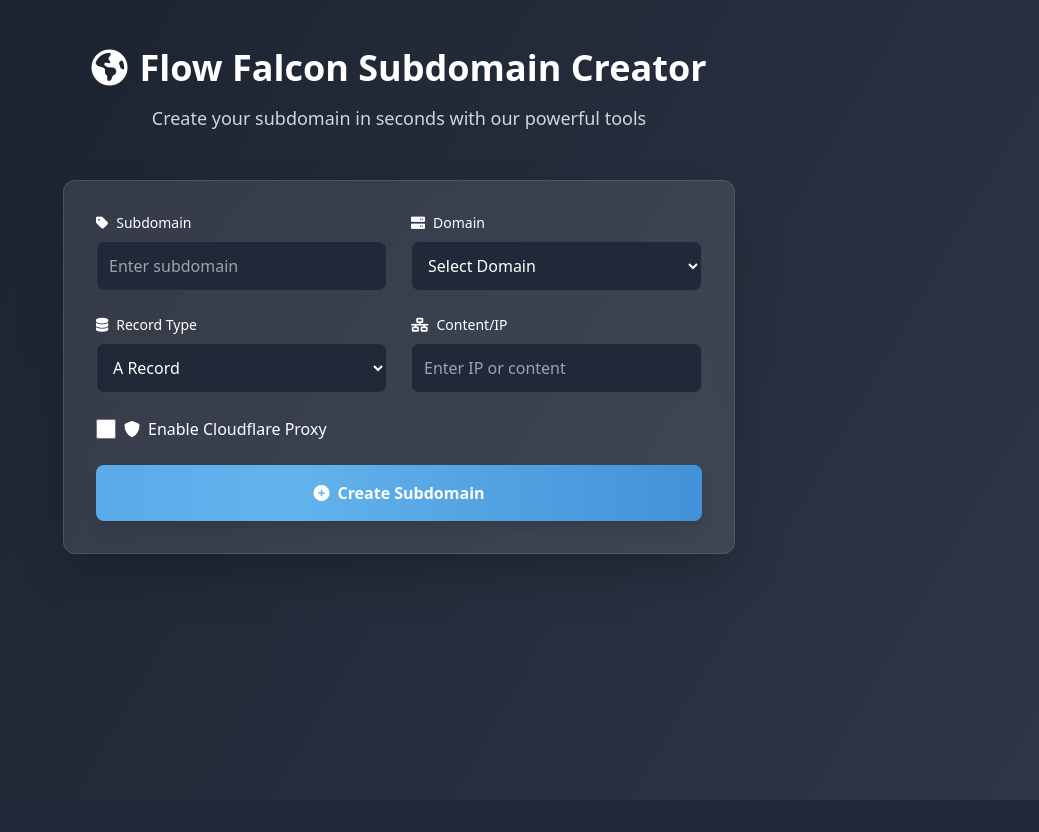
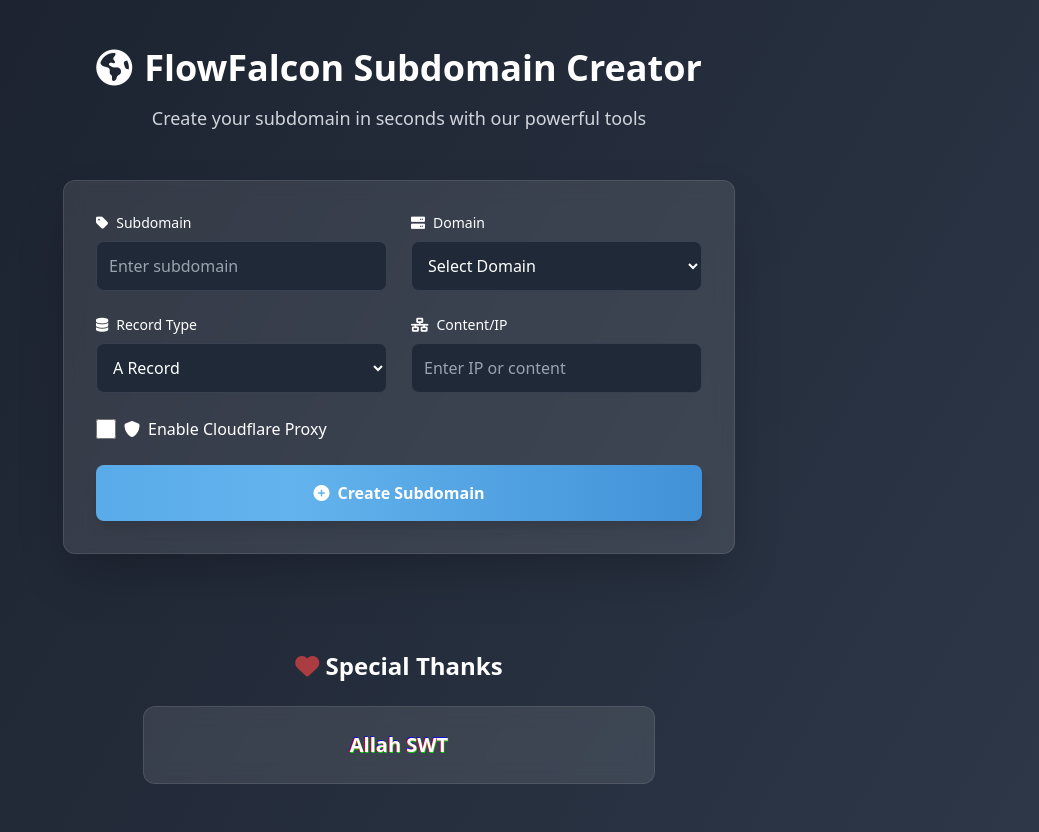
Before and after one commit to FlowFalcon/Subdomain-Generator, a Flask app: page / in a window 1280 px wide. Shown: the whole page, without its empty margins (241-1280 px from the left). Before the commit the page ends 800 px from the top, so only its background shows below. Run offline with Flask 2, Linux system fonts and the light colour scheme.

Commit message:
Add files via upload

```diff
--- a/templates/index.html
+++ b/templates/index.html
@@ -31,6 +31,55 @@
            50% { background-position: 100% 50%; }
            100% { background-position: 0% 50%; }
        }
+         .glitch-text {
+       text-shadow: 0.05em 0 0 rgba(255,0,0,0.75),
+                    -0.025em -0.05em 0 rgba(0,255,0,0.75),
+                    0.025em 0.05em 0 rgba(0,0,255,0.75);
+       animation: glitch 500ms infinite;
+   }
+
+   @keyframes glitch {
+       0% {
+           text-shadow: 0.05em 0 0 rgba(255,0,0,0.75),
+                       -0.05em -0.025em 0 rgba(0,255,0,0.75),
+                       -0.025em 0.05em 0 rgba(0,0,255,0.75);
+       }
+       14% {
+           text-shadow: 0.05em 0 0 rgba(255,0,0,0.75),
+                       -0.05em -0.025em 0 rgba(0,255,0,0.75),
+                       -0.025em 0.05em 0 rgba(0,0,255,0.75);
+       }
+       15% {
+           text-shadow: -0.05em -0.025em 0 rgba(255,0,0,0.75),
+                       0.025em 0.025em 0 rgba(0,255,0,0.75),
+                       -0.05em -0.05em 0 rgba(0,0,255,0.75);
+       }
+       49% {
+           text-shadow: -0.05em -0.025em 0 rgba(255,0,0,0.75),
+                       0.025em 0.025em 0 rgba(0,255,0,0.75),
+                       -0.05em -0.05em 0 rgba(0,0,255,0.75);
+       }
+       50% {
+           text-shadow: 0.025em 0.05em 0 rgba(255,0,0,0.75),
+                       0.05em 0 0 rgba(0,255,0,0.75),
+                       0 -0.05em 0 rgba(0,0,255,0.75);
+       }
+       99% {
+           text-shadow: 0.025em 0.05em 0 rgba(255,0,0,0.75),
+                       0.05em 0 0 rgba(0,255,0,0.75),
+                       0 -0.05em 0 rgba(0,0,255,0.75);
+       }
+       100% {
+           text-shadow: -0.025em 0 0 rgba(255,0,0,0.75),
+                       -0.025em -0.025em 0 rgba(0,255,0,0.75),
+                       -0.025em -0.05em 0 rgba(0,0,255,0.75);
+       }
+   }
+
+   .digital-text {
+       font-family: 'Courier New', monospace;
+       letter-spacing: 2px;
+      }
    </style>
 </head>
 <body class="gradient-bg min-h-screen">
@@ -38,7 +87,7 @@
        <!-- Header -->
        <div class="text-center mb-12">
            <h1 class="text-4xl font-bold text-white mb-4">
-               <i class="fas fa-globe-americas mr-3"></i>Flow Falcon Subdomain Creator
+               <i class="fas fa-globe-americas mr-3"></i>FlowFalcon Subdomain Creator
            </h1>
            <p class="text-gray-300 text-lg">Create your subdomain in seconds with our powerful tools</p>
        </div>
@@ -117,7 +166,61 @@
        </div>
    </div>
 
+<div class="container mx-auto px-4 py-12">
+   <div class="text-center">
+       <h2 class="text-2xl font-bold text-white mb-6">
+           <i class="fas fa-heart text-red-500 animate-pulse"></i> Special Thanks
+       </h2>
+       <div class="glass-effect rounded-xl p-6 max-w-lg mx-auto">
+           <div class="text-white text-xl font-bold">
+               <div id="changing-text" class="glitch-text"></div>
+           </div>
+       </div>
+   </div>
+</div>
+
    <script>
+      const names = [
+       "Allah SWT",
+       "My Self FlowFalcon"
+   ];
+
+   let currentIndex = 0;
+   const changingText = document.getElementById('changing-text');
+
+   function updateText() {
+       // Efek menghapus
+       changingText.style.opacity = '0';
+       setTimeout(() => {
+           // Ganti teks
+           changingText.textContent = names[currentIndex];
+           // Efek muncul
+           changingText.style.opacity = '1';
+
+           // Update index
+           currentIndex = (currentIndex + 1) % names.length;
+       }, 500);
+   }
+
+   // Set opacity transition
+   changingText.style.transition = 'opacity 0.5s ease-in-out';
+
+   // Initial text
+   changingText.textContent = names[0];
+
+   // Update setiap 3 detik
+   setInterval(updateText, 3000);
+
+   // Tambahkan efek hover
+   changingText.addEventListener('mouseover', () => {
+       changingText.style.transform = 'scale(1.1)';
+       changingText.style.textShadow = '0 0 10px rgba(255,255,255,0.8)';
+   });
+
+   changingText.addEventListener('mouseout', () => {
+       changingText.style.transform = 'scale(1)';
+       changingText.style.textShadow = 'none';
+   });
        document.addEventListener('DOMContentLoaded', function() {
            // Load domains
            const domains = {{ domains|tojson|safe }};
```
